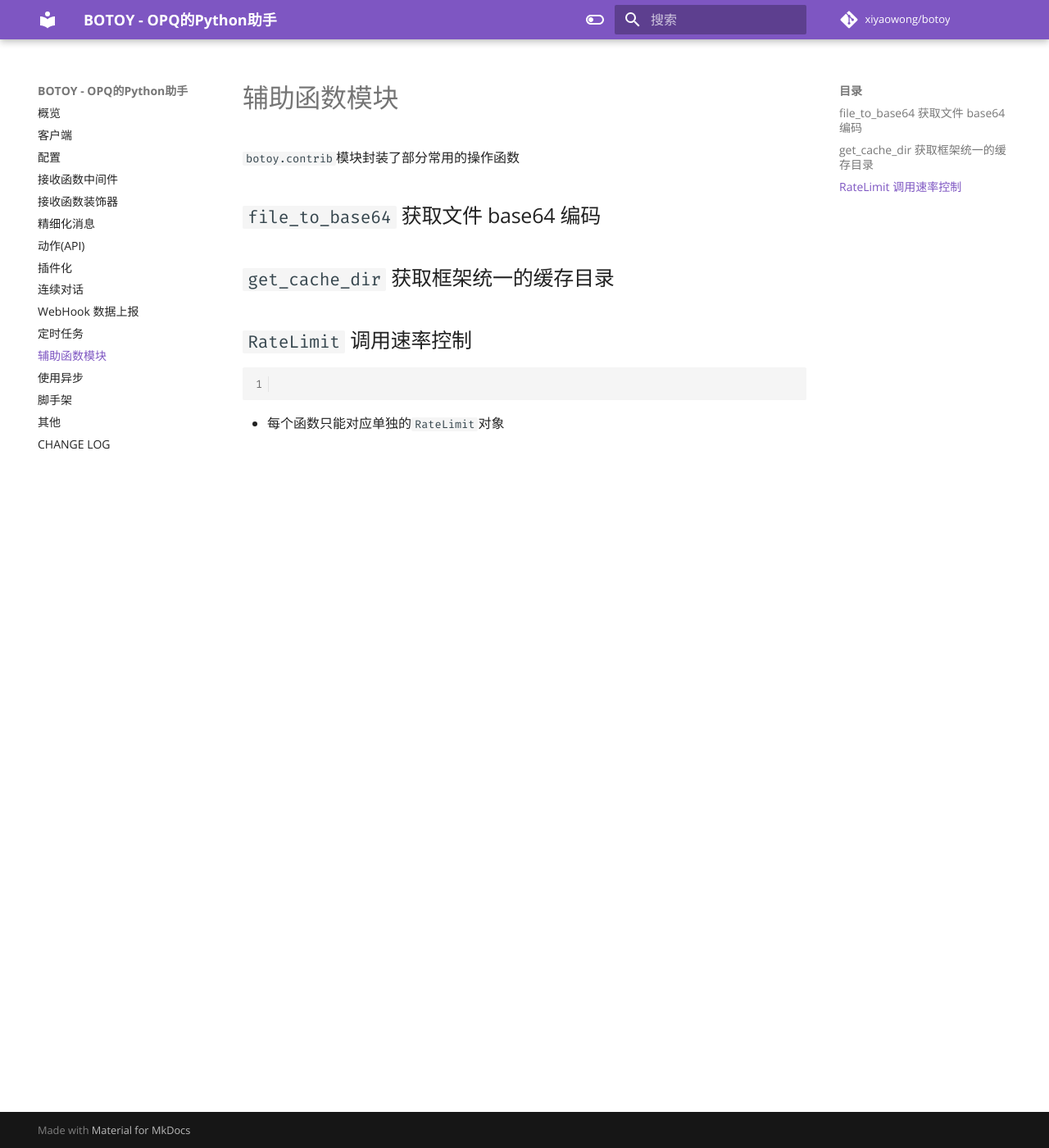
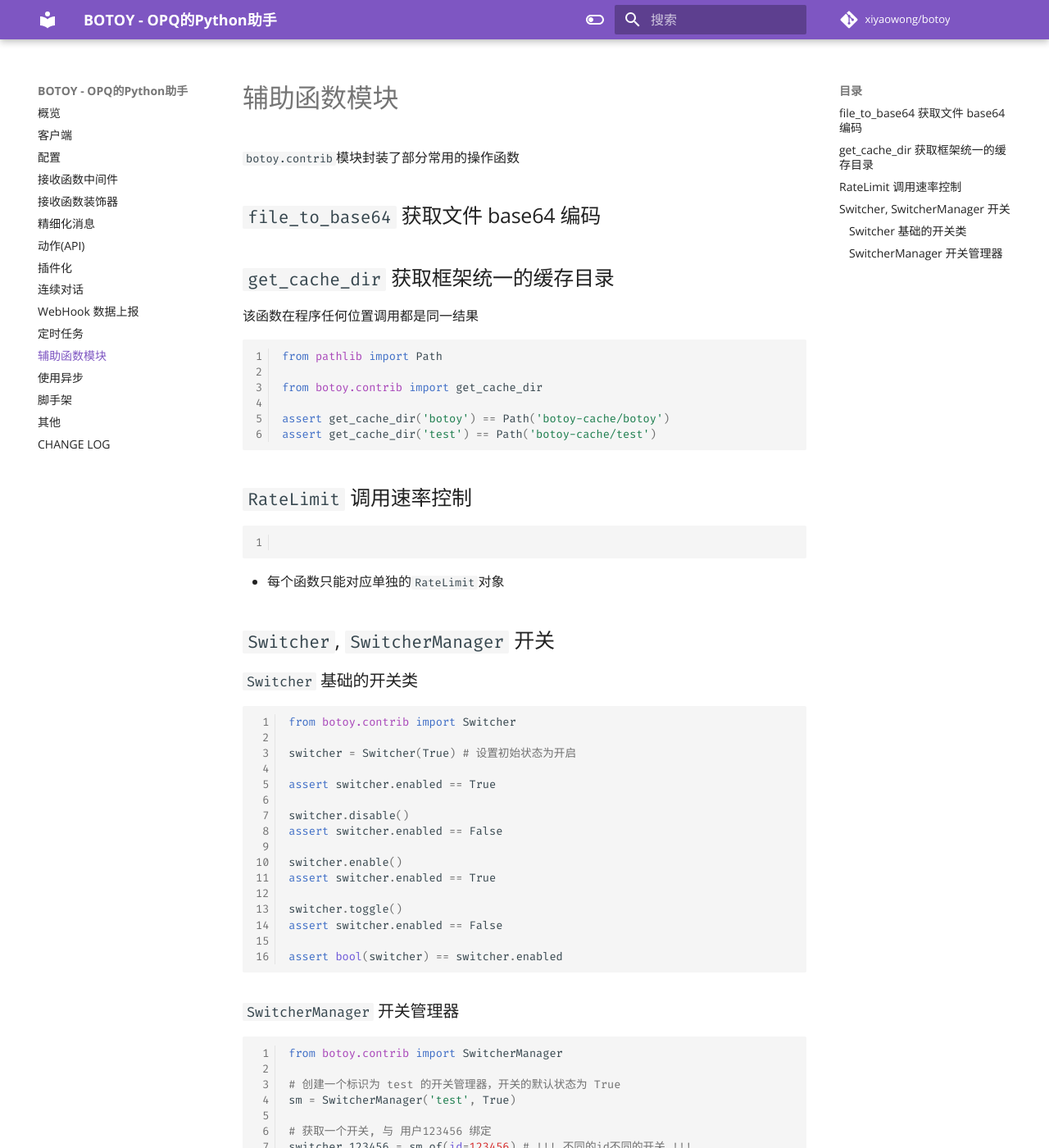
Before and after one commit to opq-osc/botoy, an MkDocs documentation site: the page built from docs/contrib.md, in a window 1280 px wide and 1400 px high. Shown: the whole window at 82% size. Built offline with MkDocs 1.6.1 and Material for MkDocs 9.7.7, drawn with Linux system fonts in a browser that asks for light colours; comment, search, counter and statistics services are not loaded; some of the changed text lies outside the part shown.

Commit message:
:sparkles: feat: 模块contrib封装'开关'(Switcher, SwitcherManager)

````diff
--- a/docs/contrib.md
+++ b/docs/contrib.md
@@ -6,6 +6,17 @@
 
 ## `get_cache_dir` 获取框架统一的缓存目录
 
+该函数在程序任何位置调用都是同一结果
+
+```python
+from pathlib import Path
+
+from botoy.contrib import get_cache_dir
+
+assert get_cache_dir('botoy') == Path('botoy-cache/botoy')
+assert get_cache_dir('test') == Path('botoy-cache/test')
+```
+
 ## `RateLimit` 调用速率控制
 
 ```python
@@ -13,3 +24,45 @@
 ```
 
 - 每个函数只能对应单独的`RateLimit`对象
+
+## `Switcher`, `SwitcherManager` 开关
+
+### `Switcher` 基础的开关类
+
+```python
+from botoy.contrib import Switcher
+
+switcher = Switcher(True) # 设置初始状态为开启
+
+assert switcher.enabled == True
+
+switcher.disable()
+assert switcher.enabled == False
+
+switcher.enable()
+assert switcher.enabled == True
+
+switcher.toggle()
+assert switcher.enabled == False
+
+assert bool(switcher) == switcher.enabled
+```
+
+### `SwitcherManager` 开关管理器
+
+```python
+from botoy.contrib import SwitcherManager
+
+# 创建一个标识为 test 的开关管理器，开关的默认状态为 True
+sm = SwitcherManager('test', True)
+
+# 获取一个开关, 与 用户123456 绑定
+switcher_123456 = sm.of(id=123456) # !!! 不同的id不同的开关 !!!
+
+# 获取默认开关
+switcher = sm.of()
+```
+
+!!!tip
+
+    目前数据储存在内存中，所以启动就是重置。实用性并不高。后续会添加缓存功能。
````
Also changed, not shown: 1 other file.
